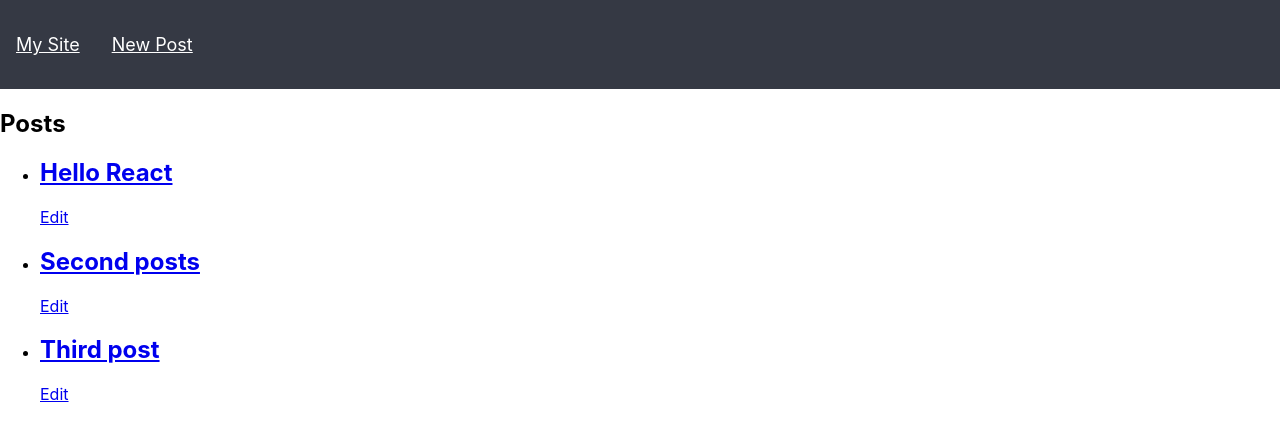
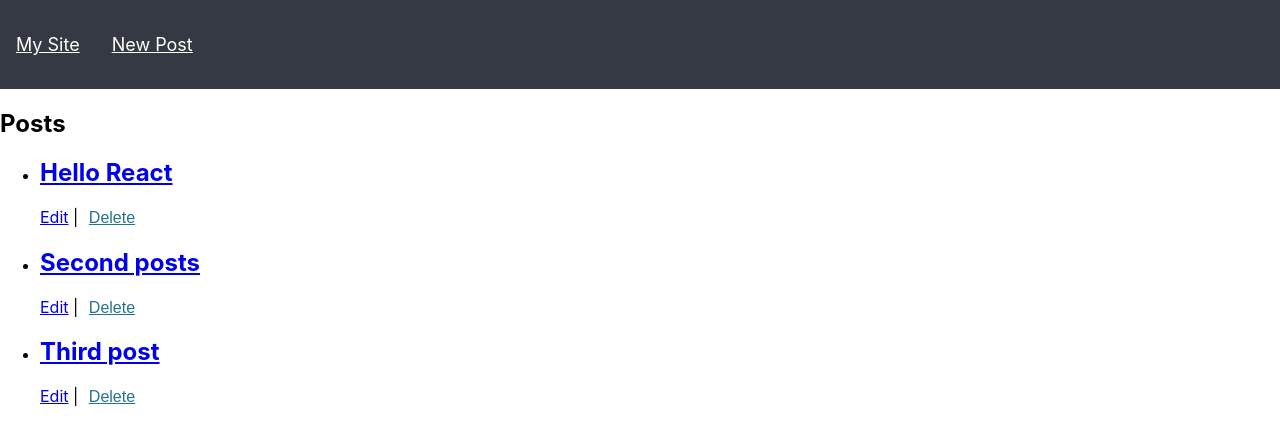
Before and after one commit to grlara9/firebase-authentication, a React (Create React App) app: page / in a window 1280 px wide. Shown: the top 444 px of the page. Built offline with nearby package versions, Linux system fonts and the light colour scheme.

Commit message:
move as a prop the delete function to posts components and implemented with a button, used an onclick funtion

```diff
--- a/src/App.css
+++ b/src/App.css
@@ -128,3 +128,15 @@
   .App button.linkLike:hover {
      cursor: pointer;
   }
+
+  button.linkLike{
+    background:inherit;
+    border: none;
+    color:#26738D;
+    font-size: inherit;
+    text-decoration: underline;
+  }
+
+  button.linkLike:hover{
+    cursor: pointer;
+  }
--- a/src/components/Posts.js
+++ b/src/components/Posts.js
@@ -1,7 +1,7 @@
 import React from 'react';
 import { Link } from 'react-router-dom';
 
-const Posts = ({posts}) => (
+const Posts = ({posts, deletePost}) => (
 
         <article className='posts container'>
             <h1>Posts</h1>
@@ -17,6 +17,8 @@ const Posts = ({posts}) => (
                         </h2>
                         <p>
                             <Link to={`/edit/${post.slug}`}>Edit</Link>
+                            {" | "}
+                            <button className='linkLike' onClick={()=> deletePost(post)}>Delete</button>
                         </p>
                     </li>
                 ))
```
